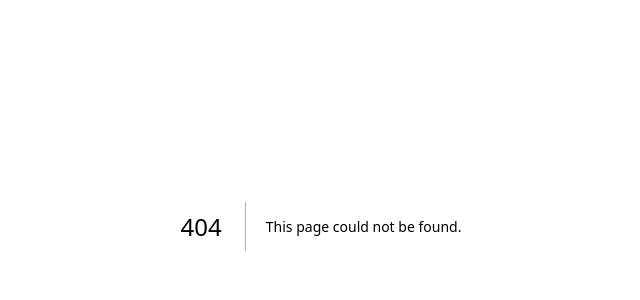
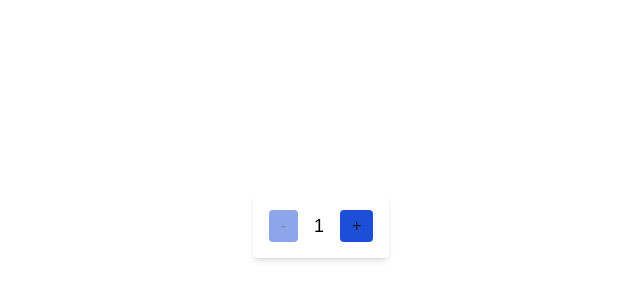
Before and after one commit to Drowbott/cprg306-assignments, a Next.js app: page /week-4 in a window 1280 px wide. Before the commit this address had no page. Shown: the part 174-474 px from the top of the page, without its empty margins (319-959 px from the left). Built offline with nearby package versions, Linux system fonts and the light colour scheme.

Commit message:
main page edited to show week-4 assignment, new-item.js created with page in week-4

```diff
--- a/app/page.js
+++ b/app/page.js
@@ -11,6 +11,9 @@ export default function Home() {
       <p>
       <Link href="/week-3">Week 3 Assignment</Link>
       </p>
+      <p>
+      <Link href="/week-4">Week 4 Assignment</Link>
+      </p>
     </main>
   );
 };
--- /dev/null
+++ b/app/week-4/new-item.js
@@ -0,0 +1,39 @@
+'use client';
+
+import React, { useState } from 'react';
+
+export default function NewItem() {
+  const [quantity, setQuantity] = useState(1);
+
+  const increment = () => {
+    setQuantity(prevQuantity => Math.min(prevQuantity + 1, 20));
+  };
+
+  const decrement = () => {
+    setQuantity(prevQuantity => Math.max(prevQuantity - 1, 1));
+  };
+
+  return (
+    <div className="flex items-center justify-center h-screen">
+      <div className="bg-white p-4 rounded shadow-md">
+        <div className="flex items-center space-x-4">
+          <button
+            onClick={decrement}
+            disabled={quantity === 1}
+            className="px-3 py-1 bg-blue-700 rounded disabled:opacity-50 hover:bg-gray-300 focus:outline-none focus:ring focus:ring-blue-300"
+          >
+            -
+          </button>
+          <span className="font-medium text-lg text-black">{quantity}</span>
+          <button
+            onClick={increment}
+            disabled={quantity === 20}
+            className="px-3 py-1 bg-blue-700 rounded disabled:opacity-50 hover:bg-gray-300 focus:outline-none focus:ring focus:ring-blue-300"
+          >
+            +
+          </button>
+        </div>
+      </div>
+    </div>
+  );
+}
--- /dev/null
+++ b/app/week-4/page.js
@@ -0,0 +1,7 @@
+
+
+import NewItem from './new-item';
+
+export default function Week4() {
+  return <NewItem />;
+}
```
